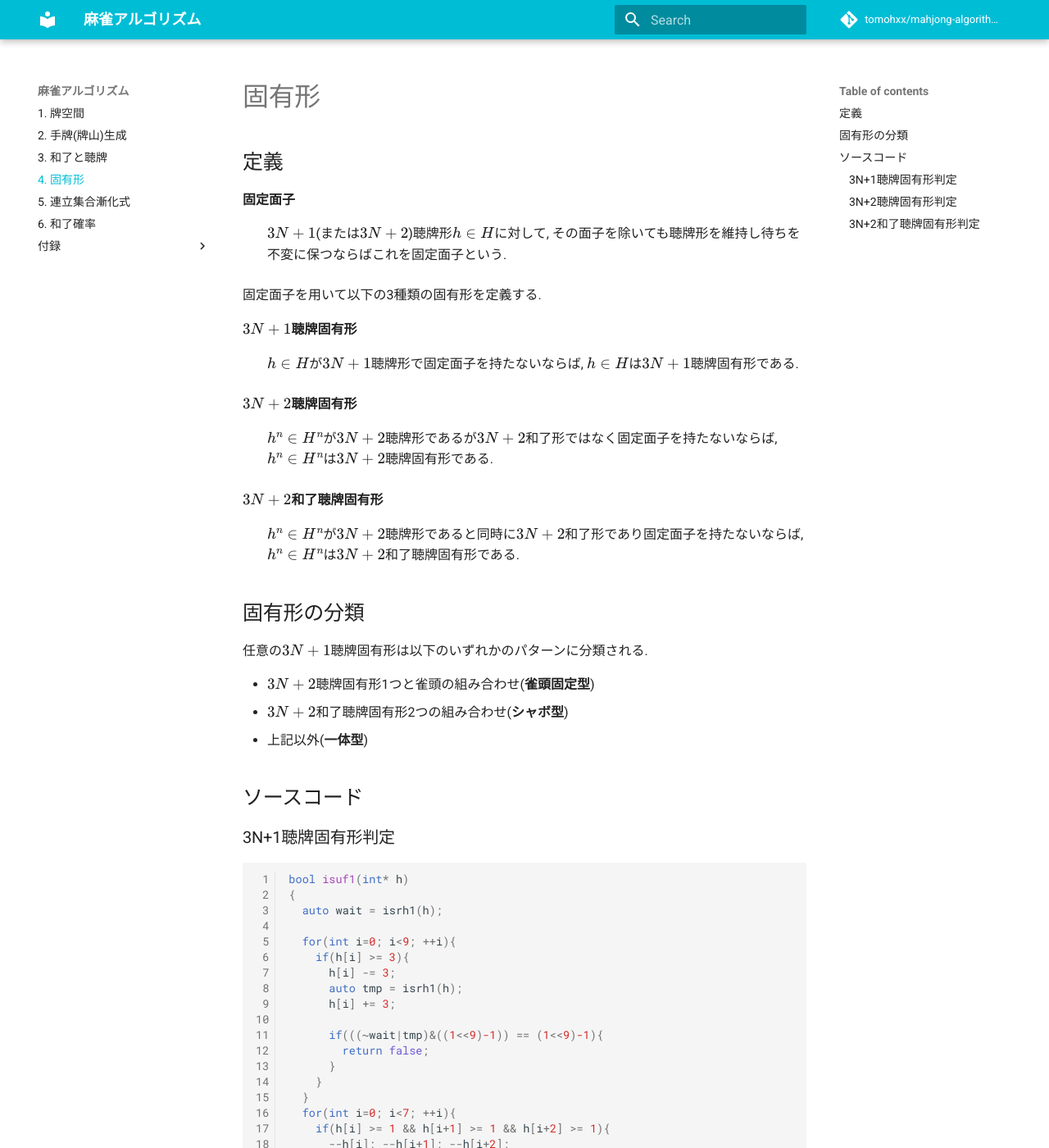
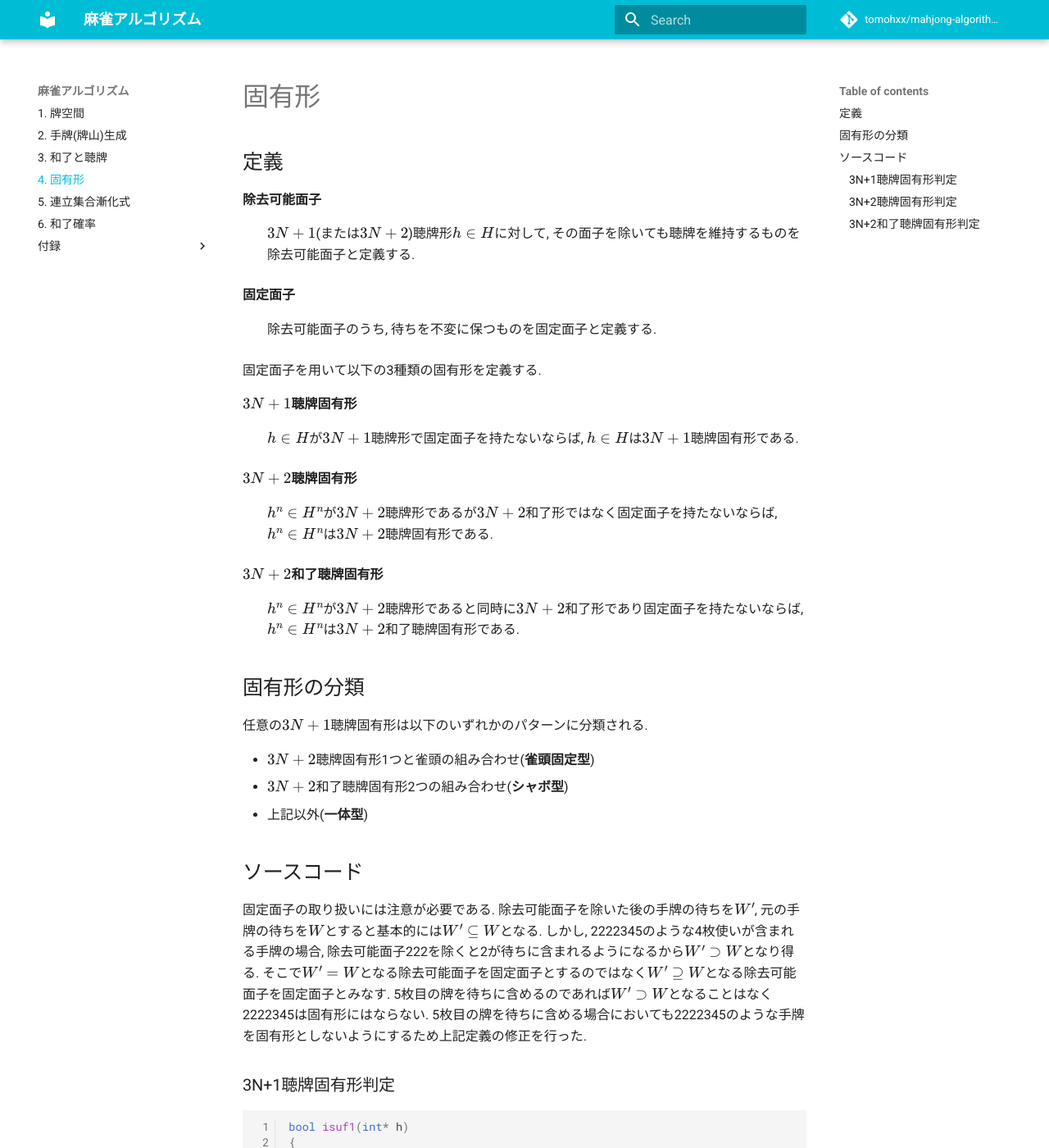
Before and after one commit to tomohxx/mahjong-algorithm-book, an MkDocs documentation site: the page built from docs/unique_form.md, in a window 1280 px wide and 1400 px high. Shown: the whole window at 82% size. Built offline with MkDocs 1.6.1 and Material for MkDocs 9.7.7, drawn with Linux system fonts in a browser that asks for light colours; comment, search, counter and statistics services are not loaded; old or Windows-style settings are respelled for this version of MkDocs.

Commit message:
corrected description

```diff
--- a/docs/unique_form.md
+++ b/docs/unique_form.md
@@ -2,8 +2,11 @@
 
 ## 定義
 
+**除去可能面子**
+: $3N+1$(または$3N+2$)聴牌形$h \in H$に対して, その面子を除いても聴牌を維持するものを除去可能面子と定義する.
+
 **固定面子**
-: $3N+1$(または$3N+2$)聴牌形$h \in H$に対して, その面子を除いても聴牌形を維持し待ちを不変に保つならばこれを固定面子という.
+: 除去可能面子のうち, 待ちを不変に保つものを固定面子と定義する.
 
 固定面子を用いて以下の3種類の固有形を定義する.
 
@@ -25,6 +28,8 @@
 - 上記以外(**一体型**)
 
 ## ソースコード
+
+固定面子の取り扱いには注意が必要である. 除去可能面子を除いた後の手牌の待ちを$W'$, 元の手牌の待ちを$W$とすると基本的には$W' \subseteq{W}$となる. しかし, 2222345のような4枚使いが含まれる手牌の場合, 除去可能面子222を除くと2が待ちに含まれるようになるから$W' \supset{W}$となり得る. そこで$W' = W$となる除去可能面子を固定面子とするのではなく$W' \supseteq{W}$となる除去可能面子を固定面子とみなす. 5枚目の牌を待ちに含めるのであれば$W' \supset{W}$となることはなく2222345は固有形にはならない. 5枚目の牌を待ちに含める場合においても2222345のような手牌を固有形としないようにするため上記定義の修正を行った.
 
 ### 3N+1聴牌固有形判定
 
```
